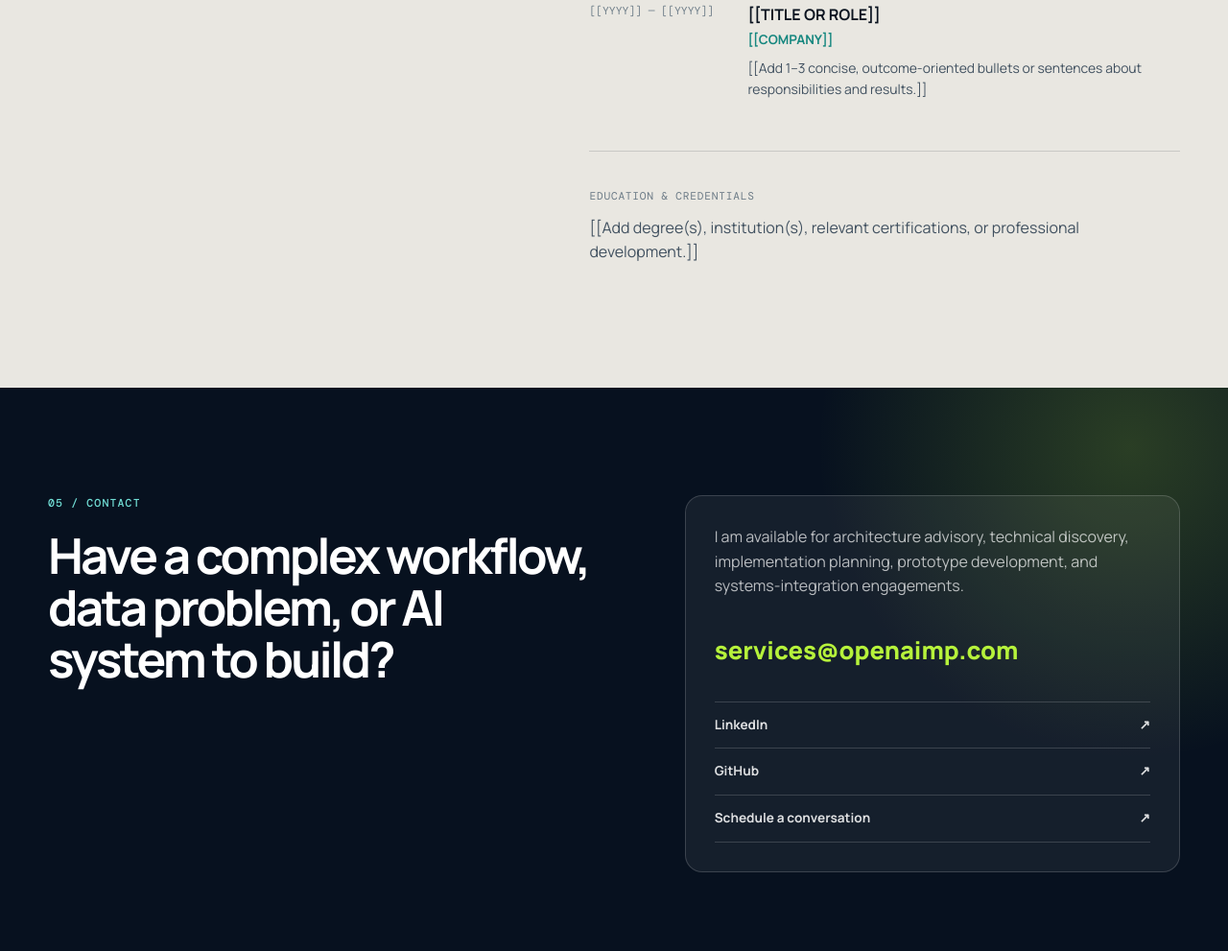
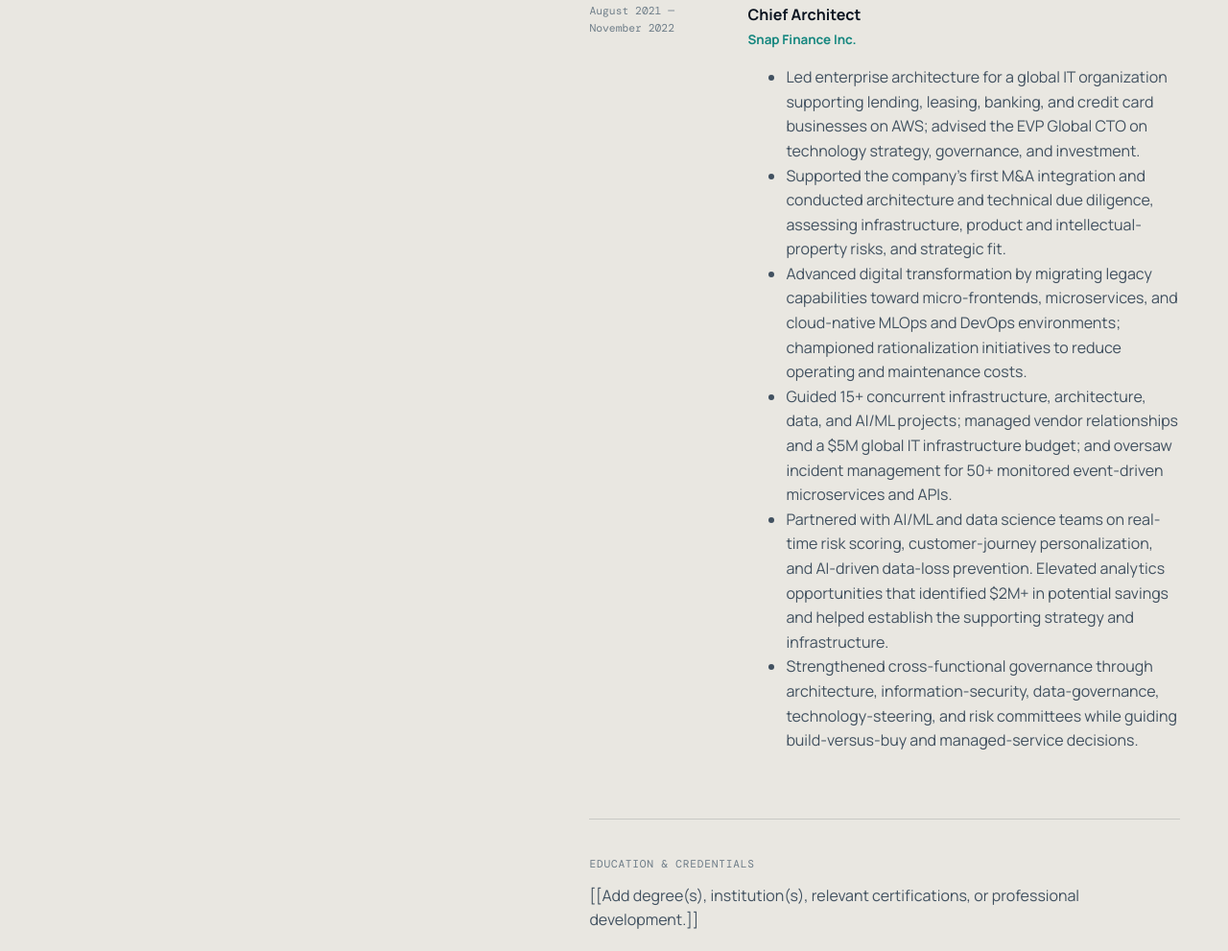
Before and after one commit to OpenAIMP/portfolio, a plain HTML site: page index.html in a window 1280 px wide. Shown: the part 4848-5839 px from the top of the page at 96% size. Drawn offline with nearby package versions, Linux system fonts and the light colour scheme.

Commit message:
Enhance timeline entry with role and responsibilities
Updated timeline item with specific dates, title, company, and detailed responsibilities.

```diff
--- a/index.html
+++ b/index.html
@@ -400,11 +400,46 @@
             </article>
 
             <article class="timeline-item">
-              <div class="timeline-date">[[YYYY]] — [[YYYY]]</div>
+              <div class="timeline-date">August 2021 — November 2022</div>
               <div>
-                <h3>[[TITLE OR ROLE]]</h3>
-                <p class="timeline-company">[[COMPANY]]</p>
-                <p>[[Add 1–3 concise, outcome-oriented bullets or sentences about responsibilities and results.]]</p>
+                <h3>Chief Architect</h3>
+                <p class="timeline-company">Snap Finance Inc.</p>
+    <ul>
+      <li>
+        Led enterprise architecture for a global IT organization supporting
+        lending, leasing, banking, and credit card businesses on AWS; advised
+        the EVP Global CTO on technology strategy, governance, and investment.
+      </li>
+      <li>
+        Supported the company's first M&amp;A integration and conducted
+        architecture and technical due diligence, assessing infrastructure,
+        product and intellectual-property risks, and strategic fit.
+      </li>
+      <li>
+        Advanced digital transformation by migrating legacy capabilities toward
+        micro-frontends, microservices, and cloud-native MLOps and DevOps
+        environments; championed rationalization initiatives to reduce
+        operating and maintenance costs.
+      </li>
+      <li>
+        Guided 15+ concurrent infrastructure, architecture, data, and AI/ML
+        projects; managed vendor relationships and a $5M global IT
+        infrastructure budget; and oversaw incident management for 50+
+        monitored event-driven microservices and APIs.
+      </li>
+      <li>
+        Partnered with AI/ML and data science teams on real-time risk scoring,
+        customer-journey personalization, and AI-driven data-loss prevention.
+        Elevated analytics opportunities that identified $2M+ in potential
+        savings and helped establish the supporting strategy and infrastructure.
+      </li>
+      <li>
+        Strengthened cross-functional governance through architecture,
+        information-security, data-governance, technology-steering, and risk
+        committees while guiding build-versus-buy and managed-service
+        decisions.
+      </li>
+    </ul>
               </div>
             </article>
           </div>
```
